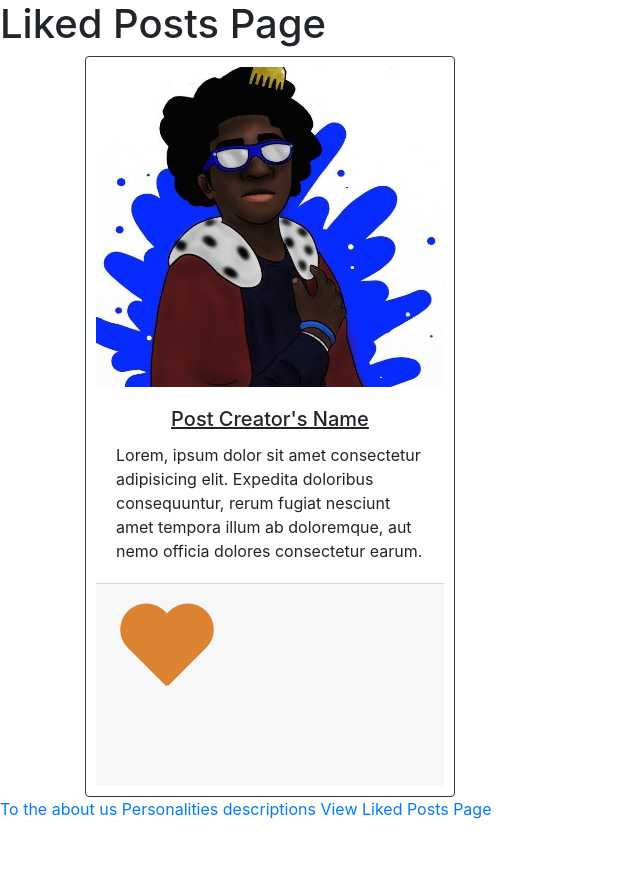
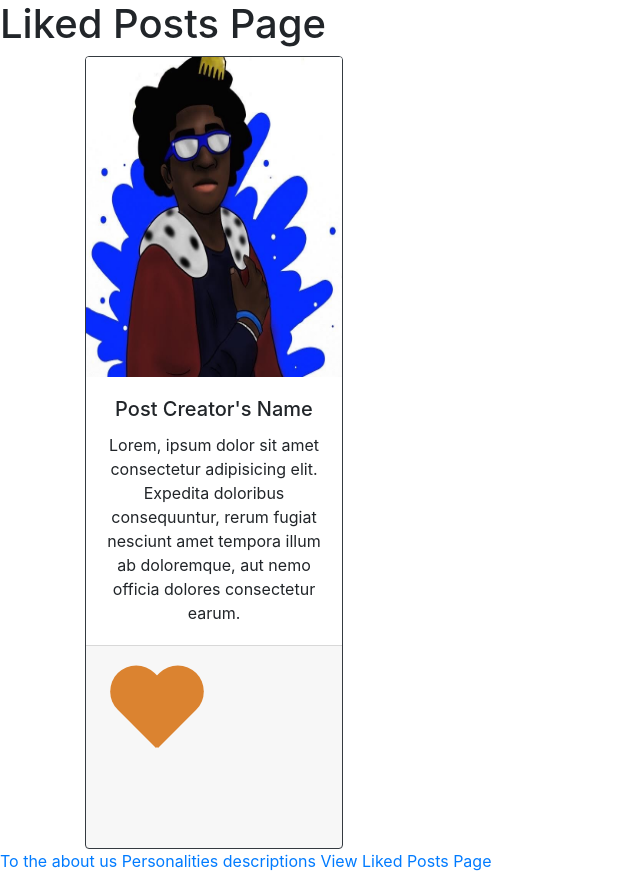
Before and after one commit to BettyBooGyl/ForeverHome, a Django app: page /liked_posts in a window 1280 px wide. Shown: the part 24-897 px from the top of the page, without its empty margins (0-640 px from the left). Before the commit the page ends 843 px from the top, so only its background shows below. Run offline with Django 4.2, Linux system fonts and the light colour scheme.

Commit message:
Revert "Small changes"
Reverted some changes to fix an error that occurred.

```diff
--- a/ForeverHome/pet_post_app/static/css/styles.css
+++ b/ForeverHome/pet_post_app/static/css/styles.css
@@ -7,9 +7,9 @@
   box-shadow: 0px 0px 10px 2px rgba(219, 131, 48, 0.8);
 }
 
-.card-padding {
-  padding: 10px;
-}
+/* .card-text {
+  text-align: center;
+} */
 
 #heart {
   position: relative;
--- a/ForeverHome/pet_post_app/templates/pet_post_app/liked_pet_post.html
+++ b/ForeverHome/pet_post_app/templates/pet_post_app/liked_pet_post.html
@@ -15,16 +15,16 @@
     {% comment %} Need to make the card for each post that the account liked
     {%endcomment %}
     <div class="container">
-      <div class="card-deck" style="width: 25rem">
-        <div class="card border-dark card-padding">
+      <div class="card-deck" style="width: 18rem">
+        <div class="card border-dark">
           <img
             src="{%static 'css/images/KingPhilipPFP.jpeg'%}"
             class="card-img-top"
             alt="Cool avatar"
           />
           <div class="card-body">
-            <h5 class="card-title text-center"><u>Post Creator's Name</u></h5>
-            <p class="card-text">
+            <h5 class="card-title text-center">Post Creator's Name</h5>
+            <p class="card-text text-center">
               Lorem, ipsum dolor sit amet consectetur adipisicing elit. Expedita
               doloribus consequuntur, rerum fugiat nesciunt amet tempora illum
               ab doloremque, aut nemo officia dolores consectetur earum.
```
